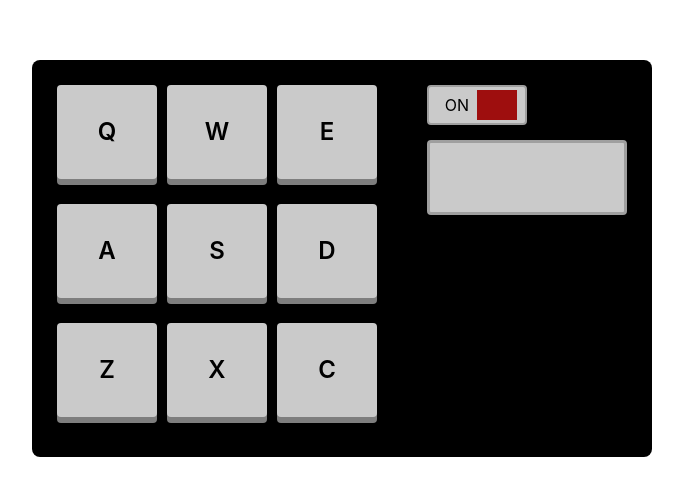
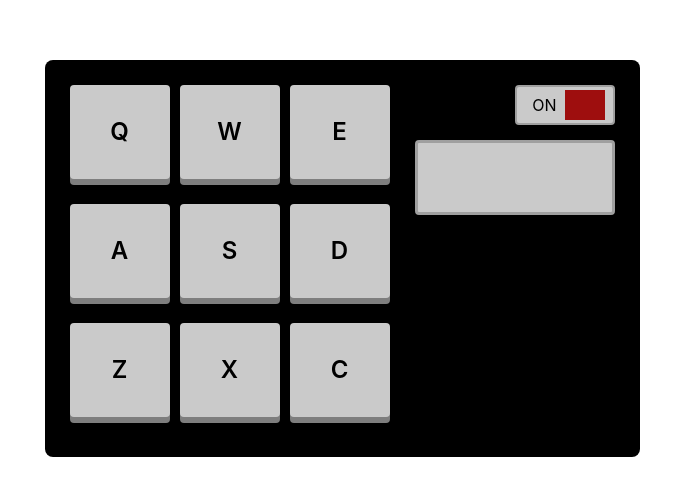
Before and after one commit to sprajams/noise-machine, a React (Create React App) app: page / in a window 1280 px wide. Shown: the part 142-638 px from the top of the page, without its empty margins (298-981 px from the left). Built offline with nearby package versions, Linux system fonts and the light colour scheme.

Commit message:
minor styling for alignment

```diff
--- a/src/components/Display/index.jsx
+++ b/src/components/Display/index.jsx
@@ -19,7 +19,9 @@ function Display({ label, setOn, on }) {
           {on ? null : "OFF"}
         </span>
       </button>
-      <div className={styles.screen}>{label}</div>
+      <div className={clsx(styles.screen, !on && styles.screenOff)}>
+        {label}
+      </div>
     </div>
   );
 }
--- a/src/components/Display/styles.module.scss
+++ b/src/components/Display/styles.module.scss
@@ -2,10 +2,13 @@
   background: black;
   padding: 15px;
   border-radius: 8px 8px 0 0;
-
+  display: flex;
+  flex-direction: column;
+  align-items: flex-end;
   @media (min-width: 768px) {
     padding: 25px;
     border-radius: 0 8px 8px 0;
+    margin: 0 0 0 -25px;
   }
 }
 .powerBtn {
@@ -48,3 +51,7 @@
   border-radius: 4px;
   border: 3px solid rgb(159, 159, 159);
 }
+.screenOff {
+  background: rgb(67, 67, 67);
+  border: 4px solid rgb(43, 43, 43);
+}
```
